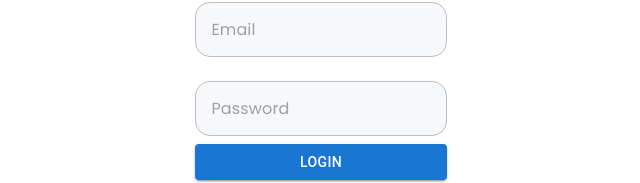
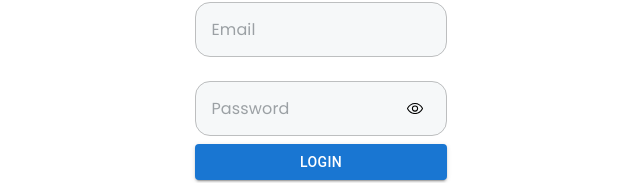
Before and after one commit to xdelmo/rapidoo-react-CRM, a React (Create React App) app: page / in a window 1280 px wide. Shown: the part 345-528 px from the top of the page, without its empty margins (319-959 px from the left). Built offline with nearby package versions, Linux system fonts and the light colour scheme.

Commit message:
FIX: visibility password dimension

```diff
--- a/src/components/SVGs/Visibility.jsx
+++ b/src/components/SVGs/VisibilityPassword.jsx
@@ -1,8 +1,8 @@
 import React from "react";
 
-function Visibility() {
+function VisibilityPassword() {
   return (
-    <svg xmlns="http://www.w3.org/2000/svg" viewBox="0 0 25.98 18">
+    <svg xmlns="http://www.w3.org/2000/svg" viewBox="0 0 25.98 18" width="16px">
       <path
         id="visibility_FILL0_wght400_GRAD0_opsz48"
         d="M15.34,22.1a5.07,5.07,0,0,0,5.1-5.1,5.07,5.07,0,0,0-5.1-5.1,5.07,5.07,0,0,0-5.1,5.1,5.07,5.07,0,0,0,5.1,5.1Zm0-1.74A3.329,3.329,0,0,1,11.98,17a3.329,3.329,0,0,1,3.36-3.36A3.329,3.329,0,0,1,18.7,17a3.329,3.329,0,0,1-3.36,3.36Zm0,5.64A13.394,13.394,0,0,1,7.8,23.75,15.184,15.184,0,0,1,2.53,17.81a1.174,1.174,0,0,1-.135-.36,2.272,2.272,0,0,1,0-.9,1.174,1.174,0,0,1,.135-.36A15.184,15.184,0,0,1,7.8,10.25,13.394,13.394,0,0,1,15.34,8a13.394,13.394,0,0,1,7.545,2.25,15.184,15.184,0,0,1,5.265,5.94,1.174,1.174,0,0,1,.135.36,2.272,2.272,0,0,1,0,.9,1.174,1.174,0,0,1-.135.36,15.184,15.184,0,0,1-5.265,5.94A13.394,13.394,0,0,1,15.34,26ZM15.34,17Zm0,7.2a12.064,12.064,0,0,0,6.675-1.965A12.751,12.751,0,0,0,26.65,17a12.751,12.751,0,0,0-4.635-5.235,12.32,12.32,0,0,0-13.35,0A12.965,12.965,0,0,0,4,17a12.965,12.965,0,0,0,4.665,5.235A12.064,12.064,0,0,0,15.34,24.2Z"
@@ -12,4 +12,4 @@ function Visibility() {
   );
 }
 
-export default Visibility;
+export default VisibilityPassword;
--- a/src/routes/Login.jsx
+++ b/src/routes/Login.jsx
@@ -7,7 +7,7 @@ import { Button, FormControl } from "@mui/material";
 import IconButton from "@mui/material/IconButton";
 import InputAdornment from "@mui/material/InputAdornment";
 import InputLabel from "@mui/material/InputLabel";
-import Visibility from "../components/SVGs/Visibility";
+import Visibility from "../components/SVGs/VisibilityPassword";
 
 function Login() {
   const [showPassword, setShowPassword] = React.useState(false);
@@ -92,22 +92,15 @@ function Login() {
                   autoComplete="current-password"
                   InputProps={{
                     endAdornment: (
-                      <InputAdornment position="end">
+                      <InputAdornment position="end" className="flex-center">
                         <IconButton
+                          sx={{ marginRight: "16px" }}
                           aria-label="toggle password visibility"
                           onClick={handleClickShowPassword}
                           onMouseDown={handleMouseDownPassword}
                           edge="end"
                         >
-                          {showPassword ? (
-                            <div>
-                              <Visibility />
-                            </div>
-                          ) : (
-                            <div>
-                              <Visibility />
-                            </div>
-                          )}
+                          {showPassword ? <Visibility /> : <Visibility />}
                         </IconButton>
                       </InputAdornment>
                     ),
```
